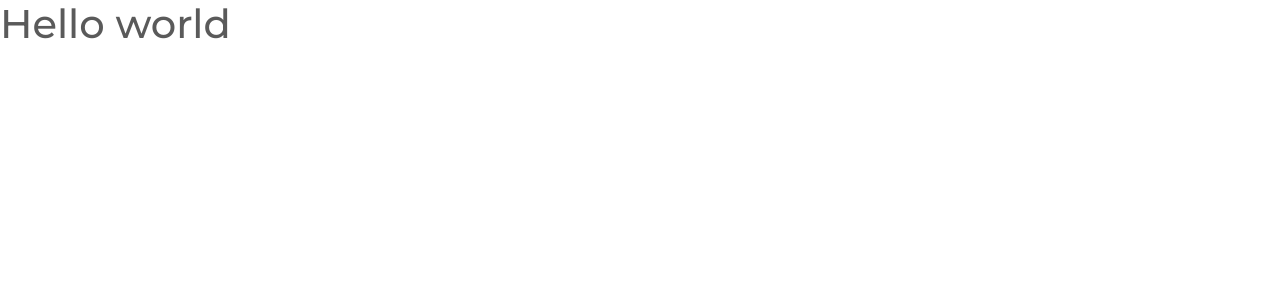
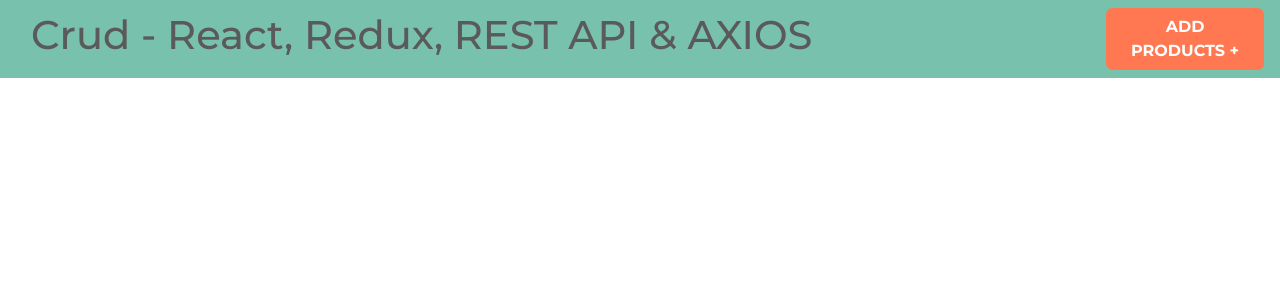
Before and after one commit to davidroman-hub/Redux-exercise-Products, a React (Create React App) app: page / in a window 1280 px wide. Shown: the top 300 px of the page. Built offline with nearby package versions, Linux system fonts and the light colour scheme.

Commit message:
Task1- creating Header component

```diff
--- a/src/App.js
+++ b/src/App.js
@@ -1,9 +1,11 @@
 import React from 'react';
-
+import Header from './components/Header'
 
 function App() {
   return (
-    <h1>Hello world</h1>
+    <>
+    <Header/>
+    </>
   );
 }
 
--- /dev/null
+++ b/src/components/Header.js
@@ -0,0 +1,16 @@
+import React from 'react'
+
+const Header = () => {
+    return(
+        <nav className='navbar navbar-expand-lg navbar-dark bg-primary justify-content-between'>
+            <div className='container'>
+                <h1>Crud - React, Redux, REST API & AXIOS</h1>
+            </div>
+            <a
+            className='btn btn-danger nuevo-post d-block d=md-inlinke-block'
+            href='productos/nuevos'>Add Products &#43; </a>
+        </nav>
+    )
+}
+
+export default Header
```
